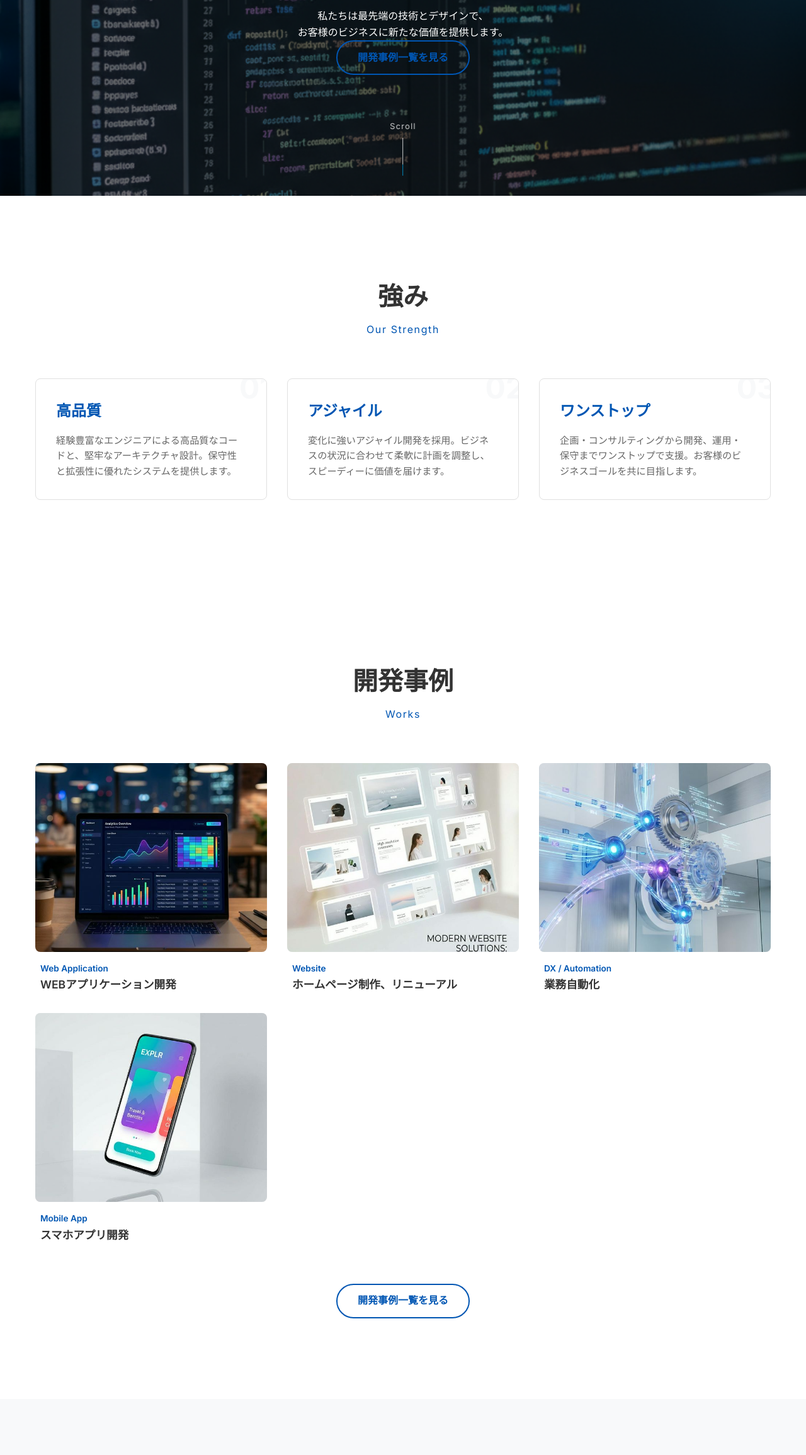
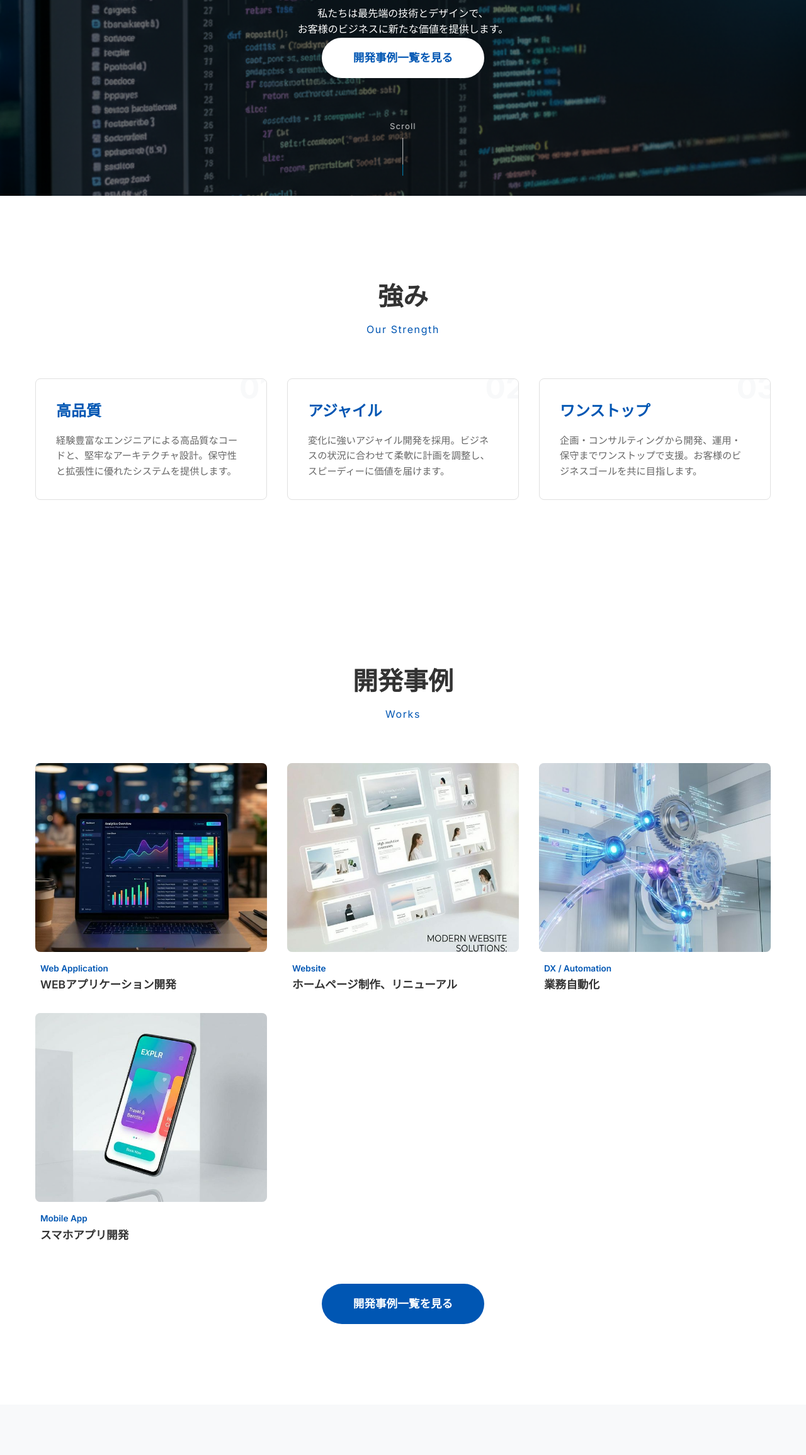
Before and after one commit to rhino-tower/tmp-hp, a website built with Vite: page index.html in a window 1280 px wide. Shown: the part 489-2800 px from the top of the page at 63% size. Built offline with nearby package versions, Linux system fonts and the light colour scheme.

Commit message:
fix: 文字の色

```diff
--- a/index.html
+++ b/index.html
@@ -53,7 +53,7 @@
           お客様のビジネスに新たな価値を提供します。
         </p>
         <div class="hero__buttons">
-          <a href="works/" class="btn btn--secondary">開発事例一覧を見る</a>
+          <a href="works/" class="btn hero__cta btn--large">開発事例一覧を見る</a>
         </div>
       </div>
       <div class="scroll-indicator">
@@ -133,7 +133,7 @@
           </a>
         </div>
         <div class="works__cta-wrapper">
-          <a href="works/" class="btn btn--secondary">開発事例一覧を見る</a>
+          <a href="works/" class="btn btn--primary btn--large">開発事例一覧を見る</a>
         </div>
       </div>
     </section>
```
